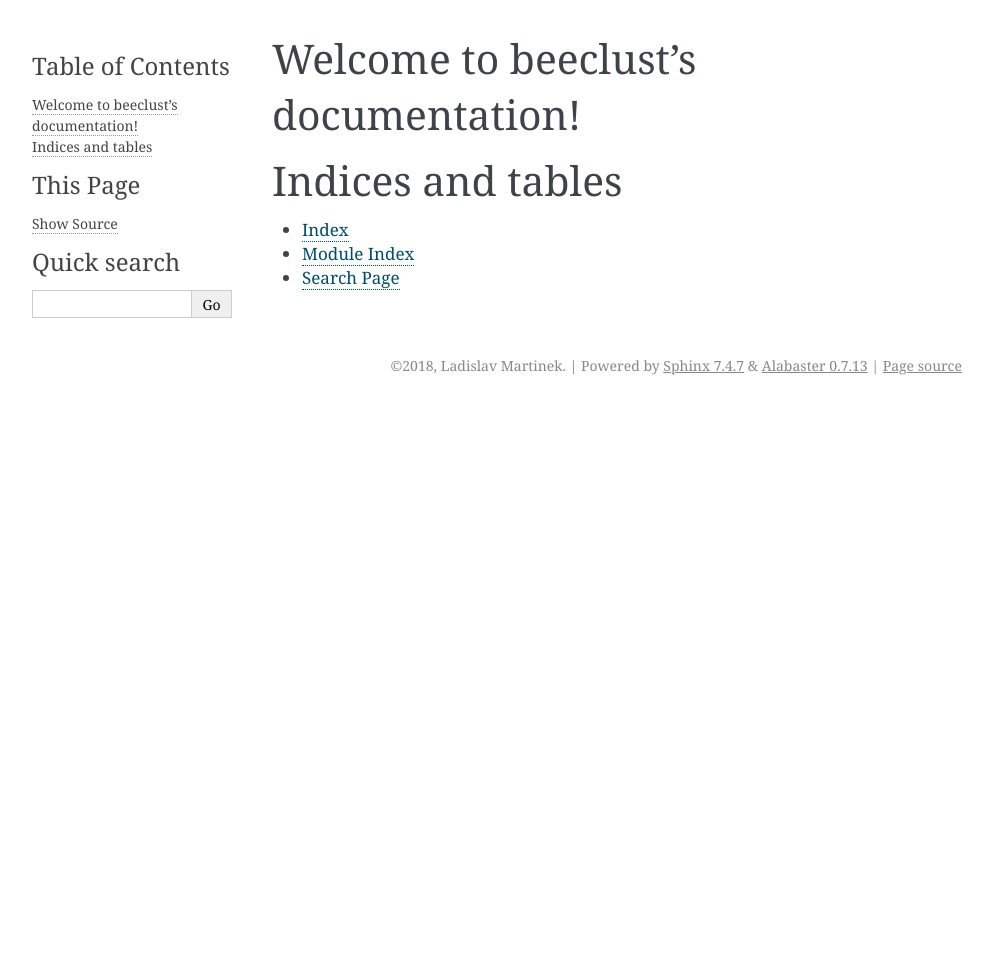
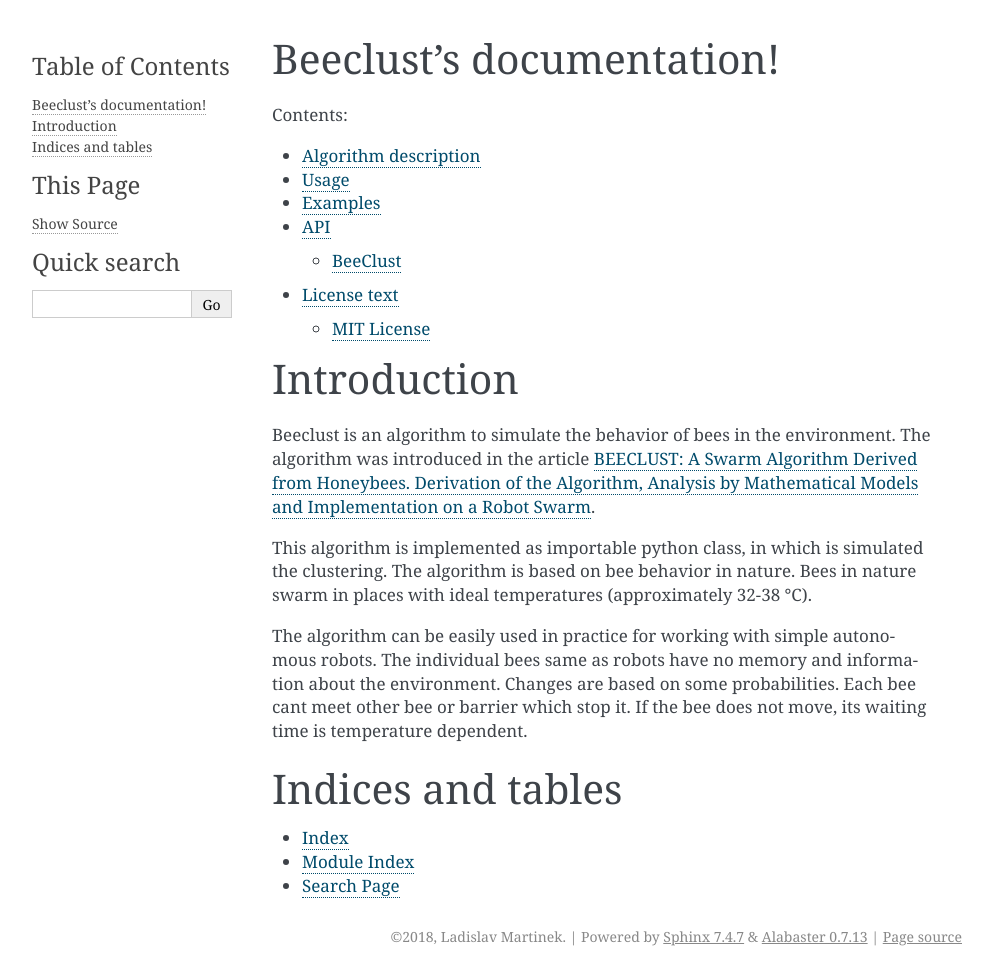
Before and after one commit to martilad/beeclust, a Sphinx documentation site: the page built from docs/index.rst, in a window 1280 px wide. Shown: the whole page, without its empty margins (148-1141 px from the left). Built offline with Sphinx 7.4.7, drawn with Linux system fonts in a browser that asks for light colours; before the commit the page ends 900 px from its top, so only the background shows below that.

Commit message:
create doc intro and structure

```diff
--- /dev/null
+++ b/docs/algorithm/algorithm.rst
@@ -0,0 +1,4 @@
+.. _algorithm:
+
+Algorithm description
+=======================
--- a/docs/conf.py
+++ b/docs/conf.py
@@ -12,9 +12,9 @@
 # add these directories to sys.path here. If the directory is relative to the
 # documentation root, use os.path.abspath to make it absolute, like shown here.
 #
-# import os
-# import sys
-# sys.path.insert(0, os.path.abspath('.'))
+import os
+import sys
+sys.path.insert(0, os.path.abspath('.'))
 
 
 # -- Project information -----------------------------------------------------
--- a/docs/index.rst
+++ b/docs/index.rst
@@ -3,13 +3,40 @@
    You can adapt this file completely to your liking, but it should at least
    contain the root `toctree` directive.
 
-Welcome to beeclust's documentation!
+Beeclust's documentation!
 ====================================
 
 .. toctree::
    :maxdepth: 2
    :caption: Contents:
 
+   algorithm/algorithm
+   usage/usage
+   usage/examples
+   auto/api
+   license
+
+
+Introduction
+==================
+Beeclust is an algorithm to simulate the behavior of bees in the environment.
+The algorithm was introduced in the article
+`BEECLUST: A Swarm Algorithm Derived from
+Honeybees.
+Derivation of the Algorithm, Analysis by
+Mathematical Models
+and Implementation on a Robot Swarm
+<http://heikohamann.de/pub/schmickl_beeclust_2011.pdf>`_.
+
+This algorithm is implemented as importable python class,
+in which is simulated the clustering. The algorithm is based on bee behavior in nature.
+Bees in nature swarm in places with ideal temperatures (approximately 32-38 °C).
+
+The algorithm can be easily used in practice for working with simple autonomous robots.
+The individual bees same as robots have no memory and information about the environment.
+Changes are based on some probabilities.
+Each bee cant meet other bee or barrier which stop it.
+If the bee does not move, its waiting time is temperature dependent.
 
 
 Indices and tables
--- /dev/null
+++ b/docs/usage/examples.rst
@@ -0,0 +1,4 @@
+.. _examples:
+
+Examples
+===========
--- /dev/null
+++ b/docs/usage/usage.rst
@@ -0,0 +1,4 @@
+.. _usage:
+
+Usage
+========
```
Also changed, not shown: docs/auto/api.rst (added, +11 -0 lines), docs/license.rst (added, +29 -0 lines), 1 other file.
